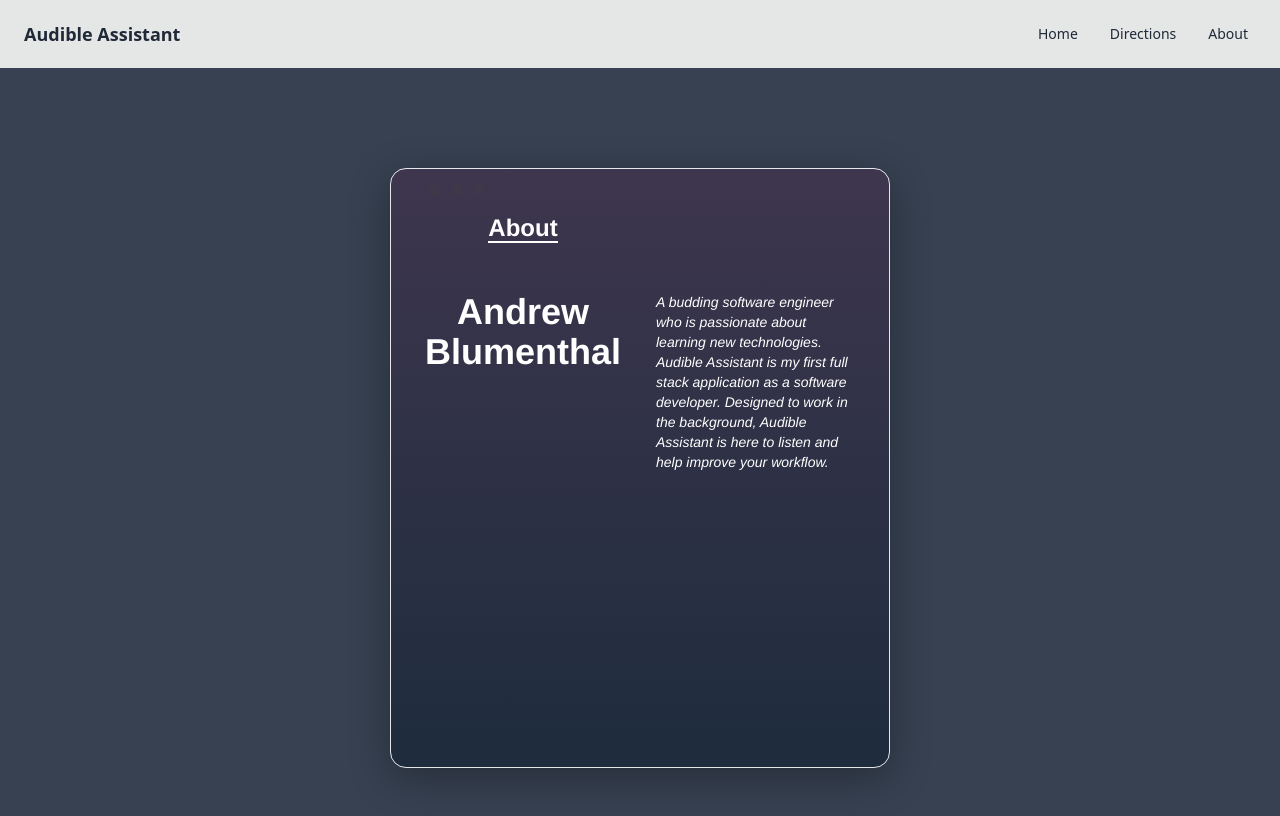
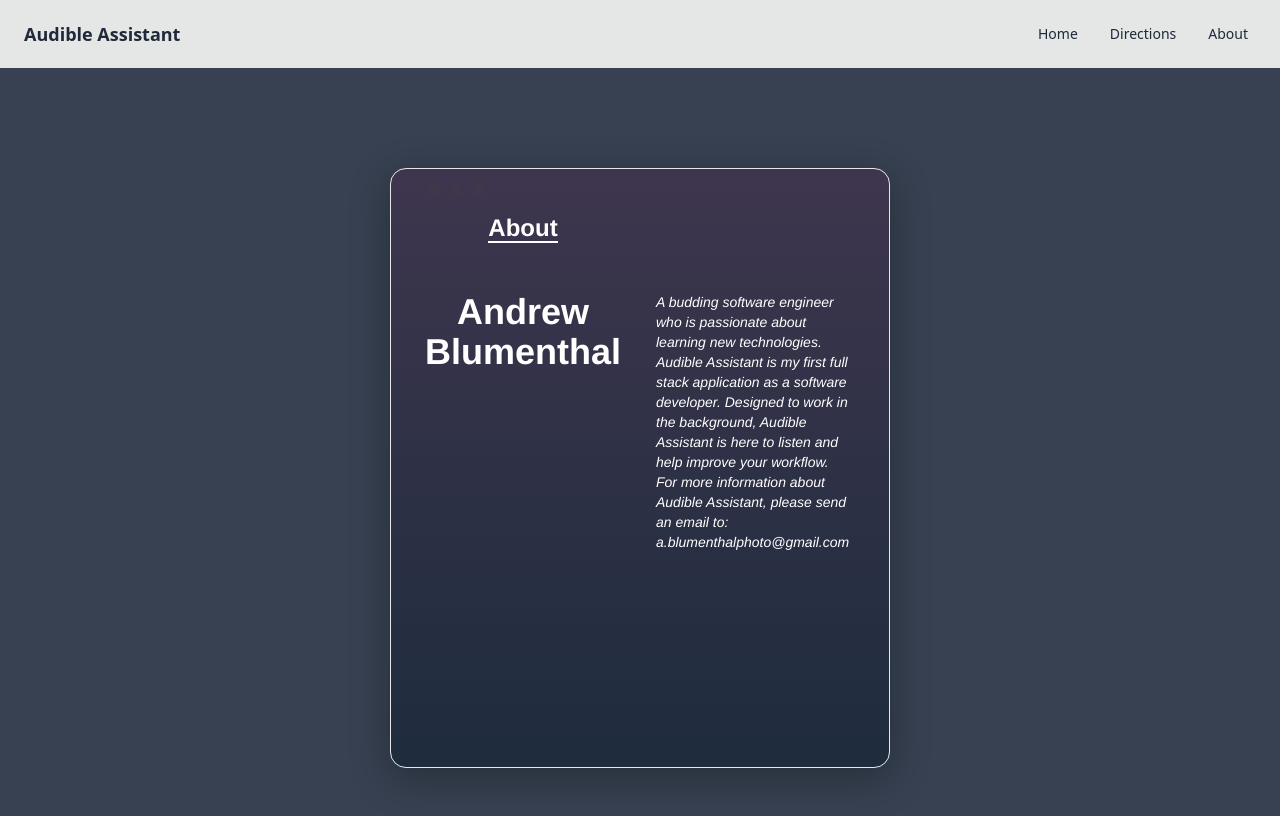
Before and after one commit to asb1891/AudibleAssistant, a React (Create React App) app in the folder my-react-app/: page /about in a window 1280 px wide. Shown: the top 816 px of the page. Built offline with nearby package versions, Linux system fonts and the light colour scheme; no server answers.

Commit message:
updated front end page details

```diff
--- a/my-react-app/public/index.html
+++ b/my-react-app/public/index.html
@@ -24,7 +24,7 @@
       work correctly both with client-side routing and a non-root public URL.
       Learn how to configure a non-root public URL by running `npm run build`.
     -->
-    <title>React App</title>
+    <title>Audible Assistant</title>
   </head>
   <body>
     <noscript>You need to enable JavaScript to run this app.</noscript>
--- a/my-react-app/src/About.js
+++ b/my-react-app/src/About.js
@@ -27,6 +27,9 @@ const About = () => {
               <p>
                A budding software engineer who is passionate about learning new technologies. Audible Assistant is my first full stack application as a software developer. Designed to work in the background, Audible Assistant is here to listen and help improve your workflow.
               </p>
+              <div classname ="text-left text-sm italic text-white">
+              <p  >For more information about Audible Assistant, please send an email to: a.blumenthalphoto@gmail.com</p>
+              </div>
             </div>
           </div>
         </div>
--- a/my-react-app/src/Directions.js
+++ b/my-react-app/src/Directions.js
@@ -25,7 +25,7 @@ const Directions = () => {
                 The microphone will be turned on automatically when the button is clicked.
               </li>
               <li className="chat-bubble chat-bubble-secondary bg-yellow-300 p-3 rounded-lg max-w-xs mb-2">
-                You will have 45 seconds to ask a prompt, after that the microphone will automatically be turned off. To turn the microphone back on click the "Start Recording" button again and the timer will reset.
+                You will have 30 seconds to ask a prompt, after that the microphone will automatically be turned off. To turn the microphone back on click the "Start Recording" button again and the timer will reset.
               </li>
               <li className="chat-bubble chat-bubble-secondary bg-yellow-300 p-3 rounded-lg max-w-xs mb-2">
                 To turn off the microphone, click the "Stop Recording" button. A "Microphone turned off" message will be displayed.
```
Also changed, not shown: 1 other file (tests, documents, lock files or other folders).
